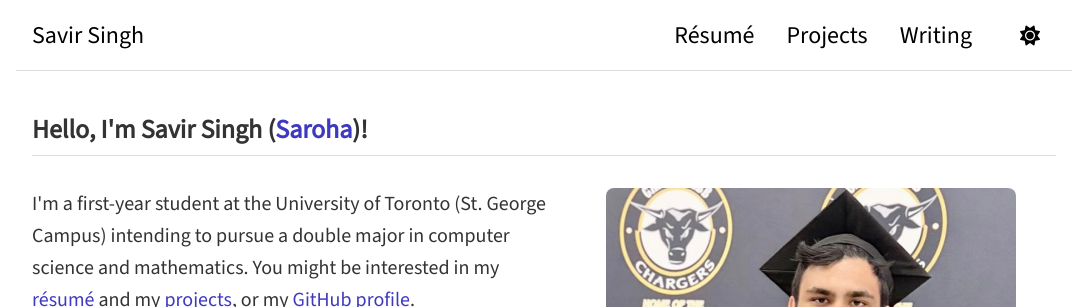
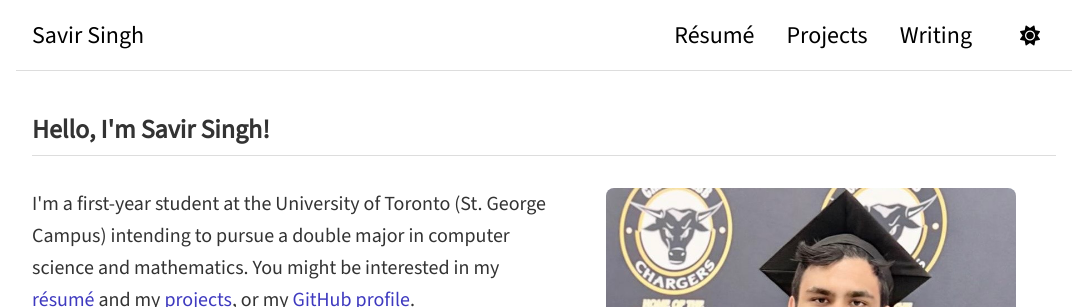
Before and after one commit to savirsingh/savirsingh.github.io, a Jekyll site: the page built from index.html, in a window 1280 px wide. Shown: the top 307 px of the page, without its empty margins (96-1183 px from the left). Built offline with Jekyll 4.4.1, drawn with Linux system fonts in a browser that asks for light colours; the list of posts is cut into pages by our own code.

Commit message:
presentation looked messy

```diff
--- a/index.html
+++ b/index.html
@@ -4,7 +4,7 @@ title: Home
 ---
 
 <section id="about">
-  <h2>Hello, I'm Savir Singh (<a href="/saroha">Saroha</a>)!</h2>
+  <h2>Hello, I'm Savir Singh!</h2>
   <div class="about-container">
     <div class="about-text">
       <p>I'm a first-year student at the University of Toronto (St. George Campus) intending to pursue a double major in computer science and mathematics. You might be interested in my <a href="/resume">résumé</a> and my <a href="/projects">projects</a>, or my <a href="https://github.com/savirsingh">GitHub profile</a>.</p>
```
